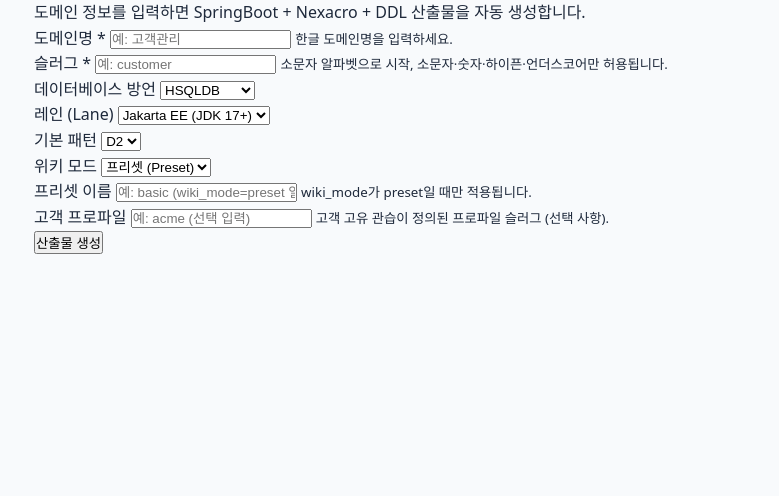
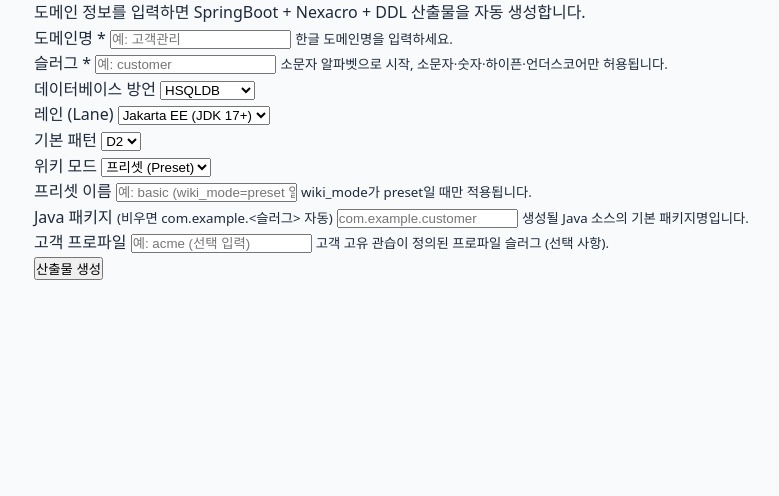
Before and after one commit to JasonMMo/business-fullstack-creater, a FastAPI app: page /domain/new in a window 1280 px wide. Shown: the part 161-657 px from the top of the page, without its empty margins (150-929 px from the left). Run offline with FastAPI, Linux system fonts and the light colour scheme.

Commit message:
feat(web): Growth-85 도메인 폼 Java 패키지 입력 필드
Growth-85 (M-User scaffold 폼 + L4 견고성)
B1: name="package" 입력 추가 (비우면 자동 기본값 안내).

Co-Authored-By: Claude Sonnet 4.6 <noreply@anthropic.com>

```diff
--- a/web/templates/domain_form.html
+++ b/web/templates/domain_form.html
@@ -94,6 +94,18 @@
   </div>
 
   <div class="form-group">
+    <label for="package">Java 패키지 <small>(비우면 com.example.&lt;슬러그&gt; 자동)</small></label>
+    <input
+      type="text"
+      id="package"
+      name="package"
+      value="{{ form.package | default('') }}"
+      placeholder="com.example.customer"
+    >
+    <small>생성될 Java 소스의 기본 패키지명입니다.</small>
+  </div>
+
+  <div class="form-group">
     <label for="customer_profile">고객 프로파일</label>
     <input
       type="text"
```
